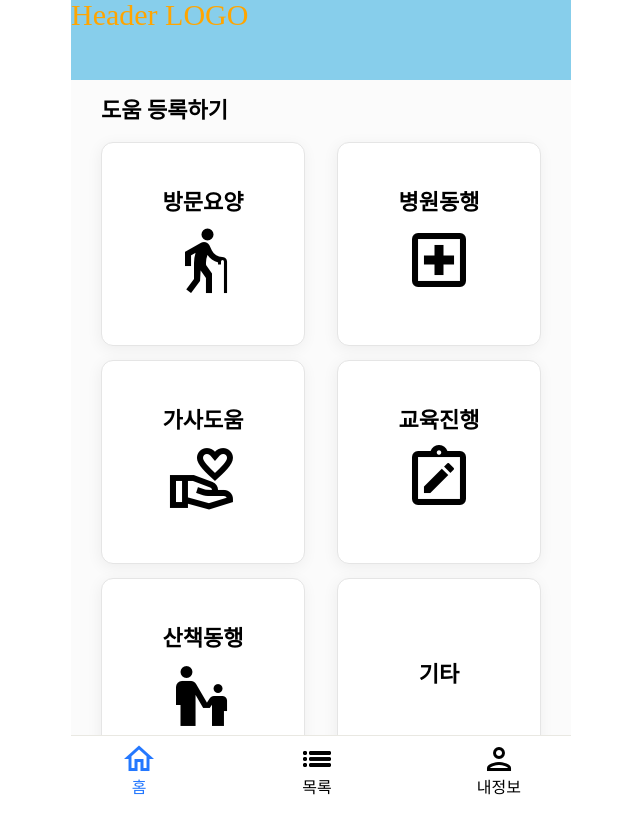
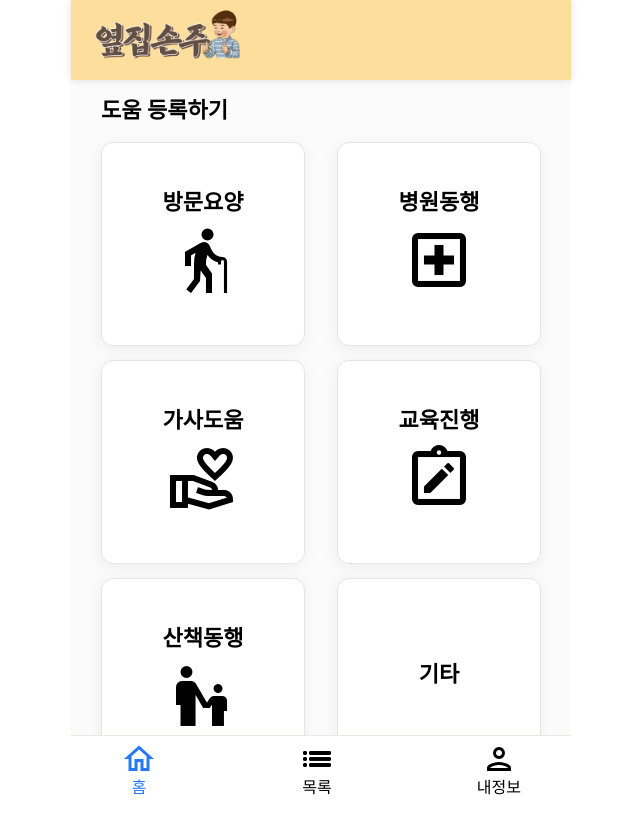
Before and after one commit to HackPeople/hackstival-frontend, a Nuxt app: page / in a window 1280 px wide. Shown: the top 834 px of the page, without its empty margins (319-959 px from the left). Built offline with nearby package versions, Linux system fonts and the light colour scheme.

Commit message:
header 로고

```diff
--- a/components/Header.vue
+++ b/components/Header.vue
@@ -1,13 +1,16 @@
 <template>
   <div class="head-wrap">
-      <h1>Header LOGO</h1>
+    <NuxtLink to="/">
+      <img src="@/assets/image/logo.png" />
+    </NuxtLink>
   </div>
 </template>
 <style scoped lang="scss">
 .head-wrap {
   height: 80px;
   width: 500px;
-  background: skyblue;
+  background: #FEDE9D;
+  box-shadow: 0 0 8px 0 rgba(0,0,0,.12);
 
   position: fixed;
   top: 0;
@@ -16,10 +19,11 @@
   right: 0;
   z-index: 20;
 
-  h1 {
-    //margin: 0 0 20px 20px;
-    color: orange;
-    font-size: 30px;
+  img {
+    width: auto;
+    height: 110px;
+    margin-top: -11px;
+    cursor: pointer;
   }
 }
 </style>
```
Also changed, not shown: assets/image/logo.png (added).
